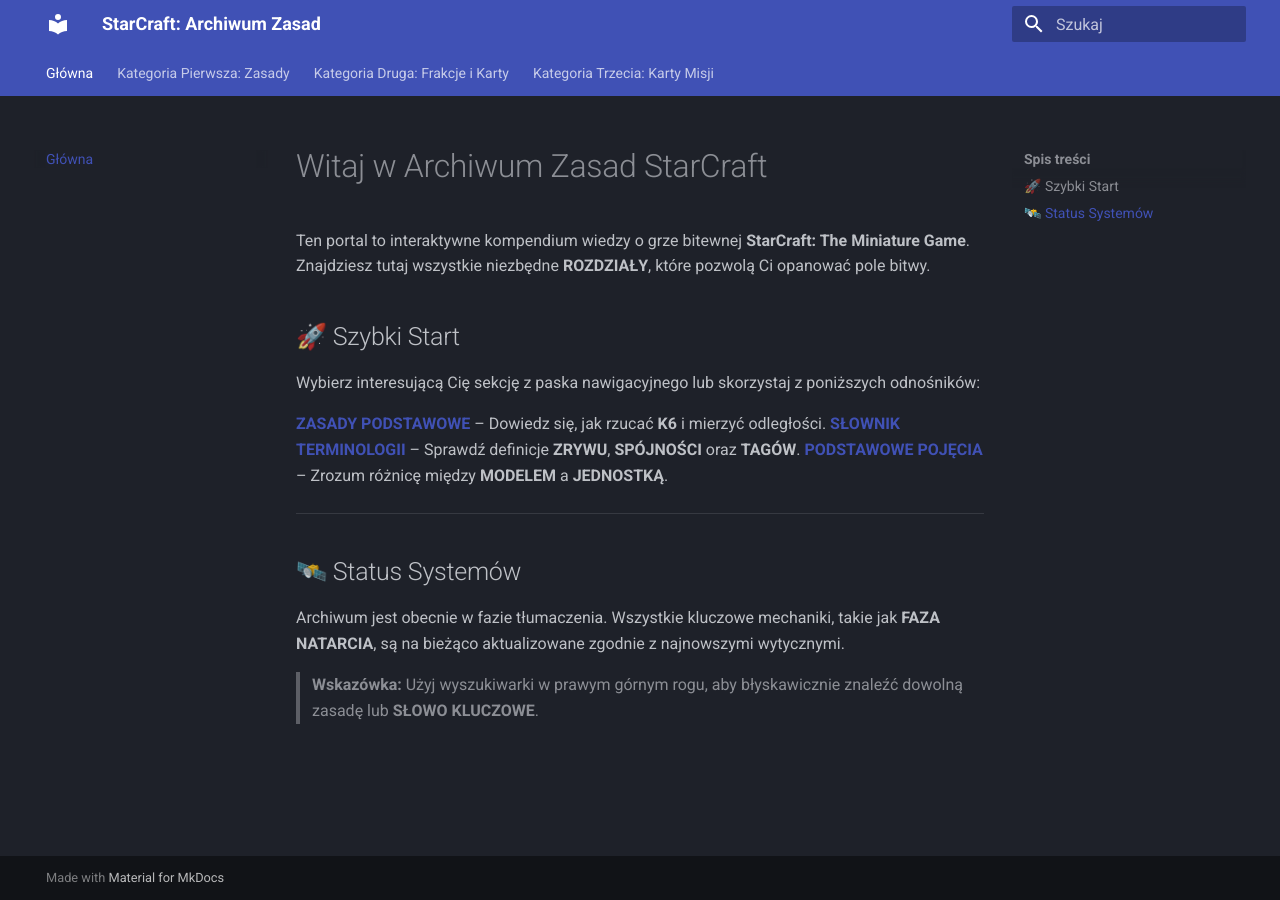
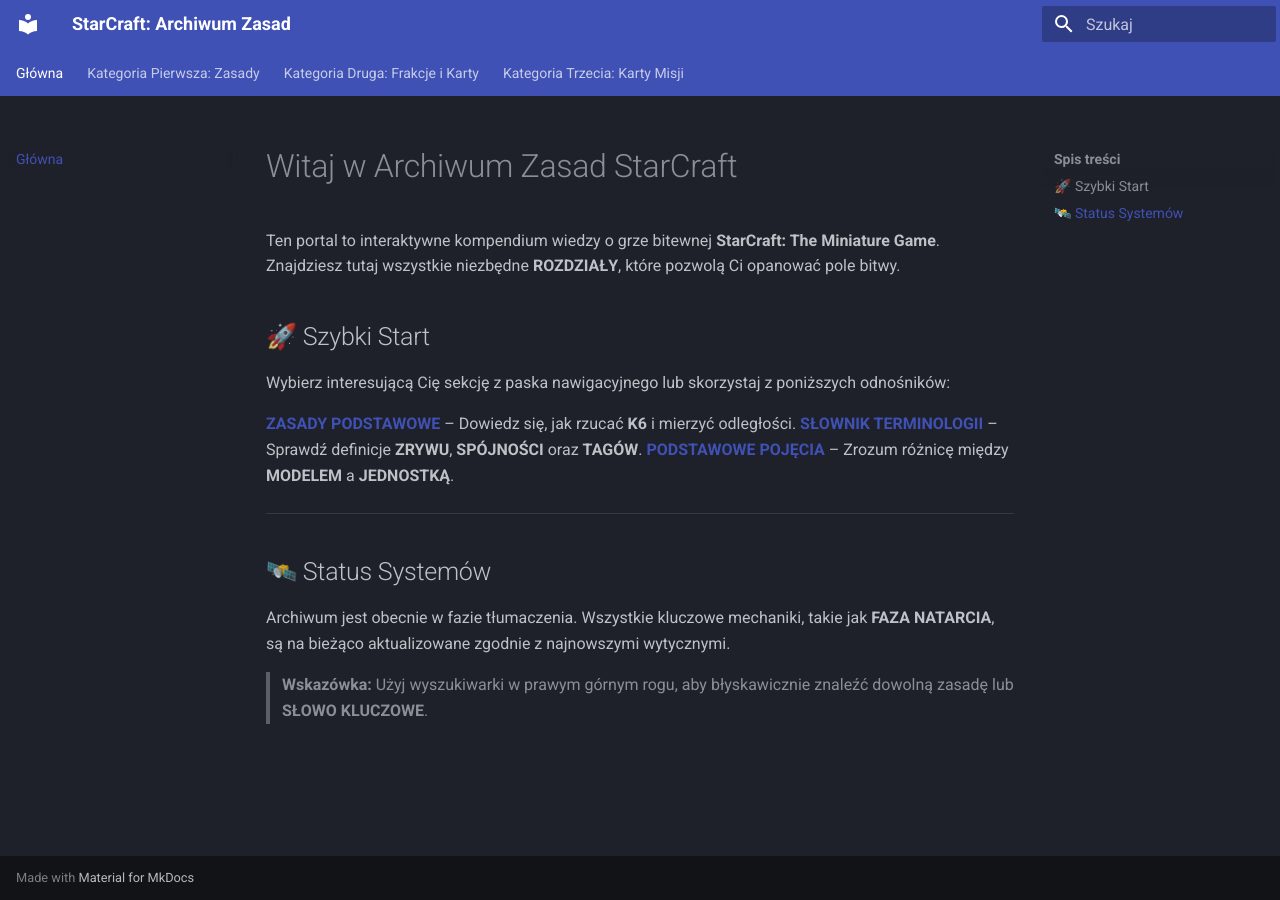
Before and after one commit to Ch3rryPL/sctmg_pl, an MkDocs documentation site: the page built from docs/index.md, in a window 1280 px wide. Built offline with MkDocs 1.6.1 and Material for MkDocs 9.7.7, drawn with Linux system fonts in a browser that asks for light colours.

Commit message:
Enhance grid layout and content width in extra.css
Added styles to enforce grid layout and prevent text compression.

```diff
--- a/docs/stylesheets/extra.css
+++ b/docs/stylesheets/extra.css
@@ -1,7 +1,15 @@
-:root {
-  --md-grid-max-width: 1600px !important;
+/* Wymuszenie szerszego układu dla całej siatki (grid) */
+.md-grid {
+  max-width: 1600px !important; /* Możesz tu wpisać nawet 90vw (90% szerokości ekranu) */
 }
 
+/* Zapobieganie ściskaniu tekstu wewnątrz głównej sekcji */
+.md-content {
+  max-width: 100% !important;
+}
+
+/* Wymuszenie na tabelach, by rozciągały się na całą dostępną szerokość kontenera */
 .md-typeset table {
   width: 100% !important;
+  display: table !important; /* Zapobiega pojawianiu się niepotrzebnych suwaków poziomych na szerokich ekranach */
 }
```
